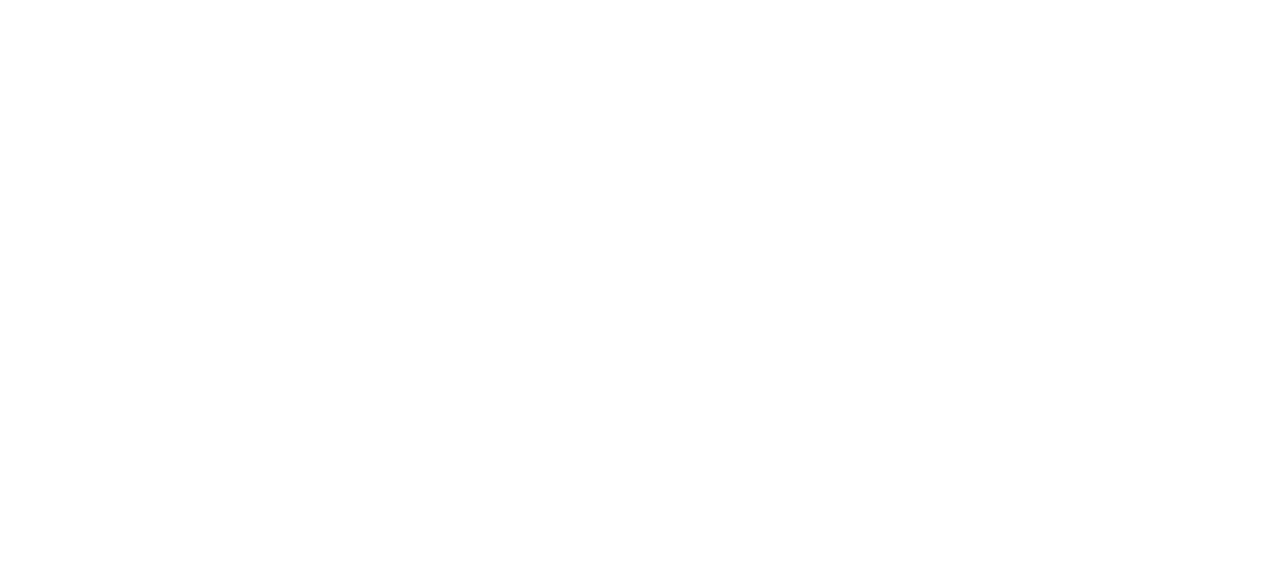
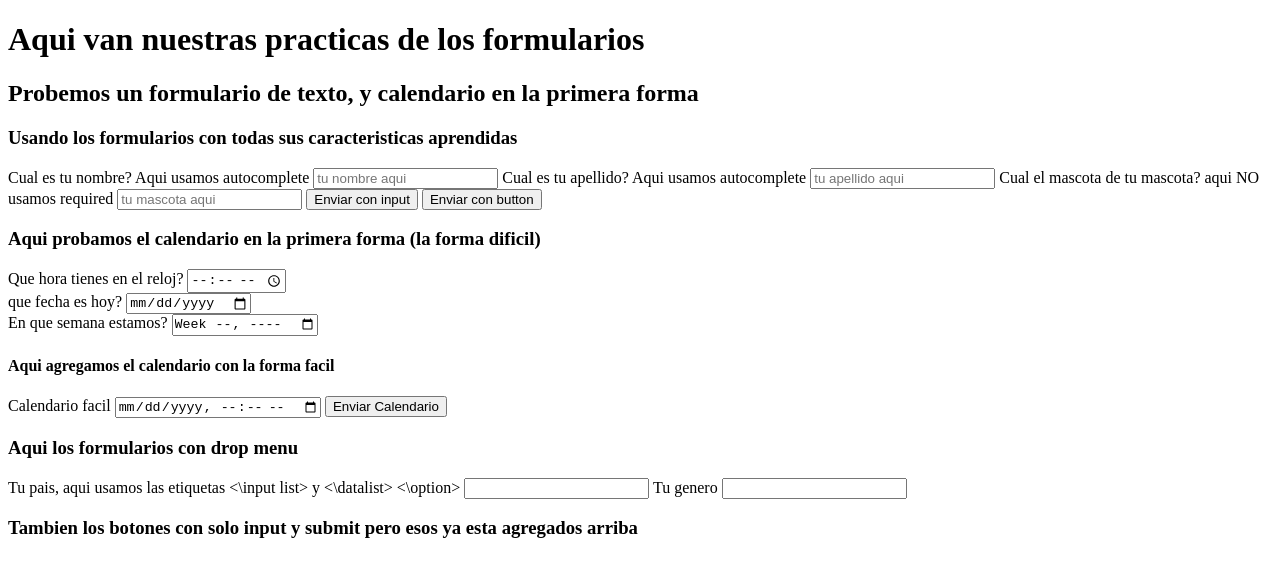
Before and after one commit to angelDariaux/Curso-Definitivo-de-HTML-y-CSS, a plain HTML site: page index.html in a window 1280 px wide. Drawn offline with Linux system fonts and the light colour scheme.

Commit message:
agregados formularios, botones, calendarios, drop menus

```diff
--- a/index.html
+++ b/index.html
@@ -1,11 +1,96 @@
 <!DOCTYPE html>
-<html lang="en">
+<html lang="es">
 <head>
    <meta charset="UTF-8">
    <meta name="viewport" content="width=device-width, initial-scale=1.0">
+   <meta name="description" content="Parte de mi portafolio para mostrar mis habilidades en Html y Css">
+   <meta name="robots" content="index-follow">
    <title>proyecto personal rama formularios</title>
 </head>
 <body>
+   <main>
+      <header>
+         <h1>Aqui van nuestras practicas de los formularios</h1>
+      </header>
+      <section>
+         <h2>Probemos un formulario de texto, y calendario en la primera forma </h2>
 
+            <h3>Usando los formularios con todas sus caracteristicas aprendidas</h3>
+
+         <form action="">
+            <label for="nombre">
+               <span>Cual es tu nombre? Aqui usamos autocomplete</span>
+               <input type="text" name="nombre" id="nombre" placeholder="tu nombre aqui" autocomplete="name" required>
+            </label>
+            <label for="apellido">
+               <span>Cual es tu apellido? Aqui usamos autocomplete</span>
+               <input type="text" name="apellido" id="apellido" placeholder="tu apellido aqui" autocomplete="name" required>
+            </label>
+            <label for="mascota">
+               <span>Cual el mascota de tu mascota? aqui NO usamos required</span>
+               <input type="text" name="mascota" id="mascota" placeholder="tu mascota aqui" autocomplete="name">
+            </label>
+            <input type="submit" value="Enviar con input">
+            <button type="submit">Enviar con button</button>
+         </form>
+
+            <h3>Aqui probamos el calendario en la primera forma (la forma dificil)</h3>
+
+         <form action="">
+            <label for="hora">
+               <span>Que hora tienes en el reloj?</span>
+               <input type="time" name="hora" id="hora">
+            </label>
+         </form>
+         <form action="">
+            <label for="fecha">
+               <span>que fecha es hoy?</span>
+               <input type="date" name="fecha" id="fecha">
+            </label>
+         </form>
+         <form action="">
+            <label for="semana">
+               <span>En que semana estamos?</span>
+               <input type="week" name="semana" id="semana">
+            </label>
+         </form>
+      </section>
+
+         <h4>Aqui agregamos el calendario con la forma facil</h4>
+
+         <section>
+            <form action="">
+               <label for="calendario">
+               <span>Calendario facil</span>
+               <input type="datetime-local" id="calendario" name="calendario">
+               </label>
+               <button type="submit">Enviar Calendario</button><!-- tiene que ir adentro del form -->
+            </form>
+         </section>
+
+            <h3>Aqui los formularios con drop menu</h3>
+
+         <section>
+            <span>Tu pais, aqui usamos las etiquetas <\input list> y <\datalist> <\option></span>
+               <input list="pais">
+                  <datalist id="pais">
+                     <option value="GT"></option>
+                     <option value="MX"></option>
+                     <option value="CA"></option>
+                     <option value="USA"></option>
+                     <option value="FR"></option>
+                  </datalist>
+            <span>Tu genero</span>
+               <input list="sexo">
+                  <datalist id="sexo">
+                     <option value="hombre"></option>
+                     <option value="mujer"></option>
+                     <option value="indefinido"></option>
+                     <option value="Robot"></option>
+                     <option value="que mal educado eso no se pregunta"></option>
+                  </datalist>
+         </section>
+      <h3>Tambien los botones con solo input y submit pero esos ya esta agregados arriba</h3>
+   </main>
 </body>
 </html>
```
